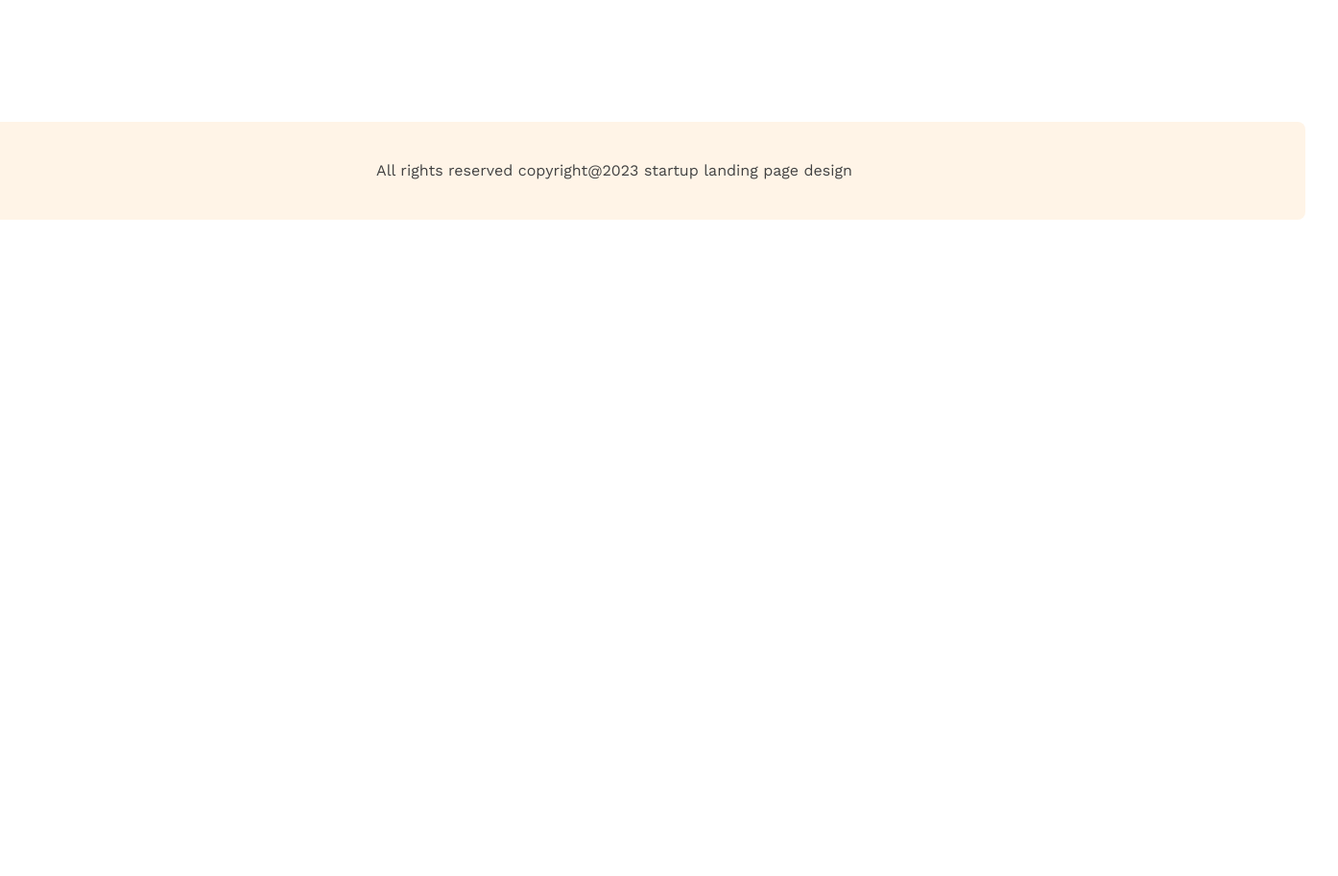
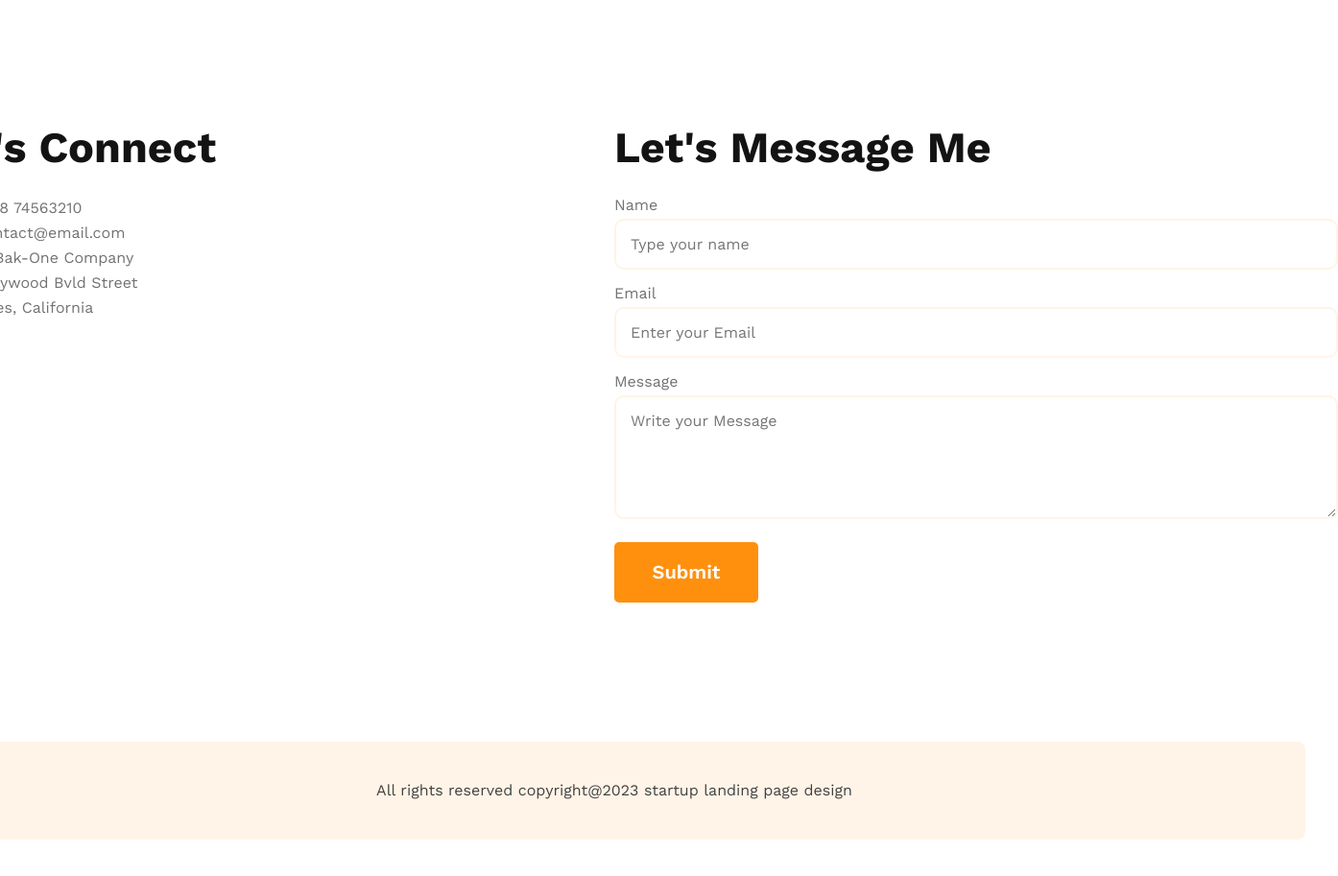
Before and after one commit to mdnesarmridha/second-assignment, a plain HTML site: page index.html in a window 1280 px wide. Shown: the part 4184-5097 px from the top of the page at 96% size, 1394 px wide, since content can reach past the window. Before the commit the page ends 4613 px from the top, so only its background shows below. Drawn offline with nearby package versions, Linux system fonts and the light colour scheme.

Commit message:
Add Contact Us

```diff
--- a/index.html
+++ b/index.html
@@ -172,6 +172,42 @@
 				</div>
 			</div>
 		</section>
+		<!-- Contact Us  -->
+		<section class="container">
+			<div class="contact-us-area">
+				<div class="contact-content-item">
+					<!--Section Title-->
+					<div class="section-title">
+						<h2>Let's Connect</h2>
+
+						<p><strong>Phone:</strong> +98 74563210</p>
+
+						<p><strong>Email:</strong> contact@email.com</p>
+
+						<p><strong>Address:</strong> Bak-One Company<br />12345 Hollywood Bvld Street<br />Los Angeles, California
+						</p>
+					</div>
+					<!--/ Section Title-->
+
+				</div>
+				<div class="contact-content-item">
+					<!--Section Title-->
+					<div class="section-title">
+						<h2>Let's Message Me</h2>
+						<form action="#">
+							<label for="name">Name</label>
+							<input id="name" type="text" placeholder="Type your name">
+							<label for="email">Email</label>
+							<input id="email" type="text" placeholder="Enter your Email">
+							<label for="message">Message</label>
+							<textarea name="" id="message" rows="5" placeholder="Write your Message"></textarea>
+							<input type="submit" class="btn-primary" value="Submit" />
+						</form>
+					</div>
+					<!--/ Section Title-->
+				</div>
+			</div>
+		</section>
 	</main>
 	<!-- Footer -->
 	<footer>
--- a/styles/styles.css
+++ b/styles/styles.css
@@ -46,7 +46,7 @@ header, main, footer{
 	font-size: 45px;
 	margin-bottom: 24px;
 }
-.our-features-area, .some-facts-area, .our-sponspors-area, .love-and-enjoy-area{
+.our-features-area, .some-facts-area, .our-sponspors-area, .love-and-enjoy-area, .contact-us-area{
 	margin-bottom: 130px;
 }
 
@@ -226,6 +226,44 @@ header, main, footer{
 	margin: 0 auto;
 	margin-bottom: 50px;
 }
+/* Contact CSS*/
+.contact-us-area {
+	display: grid;
+	grid-template-columns: repeat(2,1fr);
+}
+
+.contact-content-item label {
+	color: var(--dark-color-3);
+	font-weight: 400;
+	font-size: 16px;
+	margin-bottom: 16px;
+}
+
+.contact-content-item input,
+.contact-content-item textarea {
+	background-color: var(--white-color);
+	border: 2px solid var(--light-orange);
+	border-radius: 10px;
+	color: var(--dark-color-2);
+	font-size: 16px;
+	font-weight: 400;
+	margin-bottom: 15px;
+	padding: 15px;
+	width: 100%;
+	margin-top: 5px;
+}
+
+.contact-content-item input[type="submit"] {
+	font-weight: 600;
+	font-size: 20px;
+	line-height: 23px;
+	background-color:var(--orange-color);
+	color: var(--white-color);
+	border: 0;
+	border-radius: 5px;
+	padding: 20px 25px;
+	width: 150px;
+}
 
 /* Footer Styles */
 footer{
```
